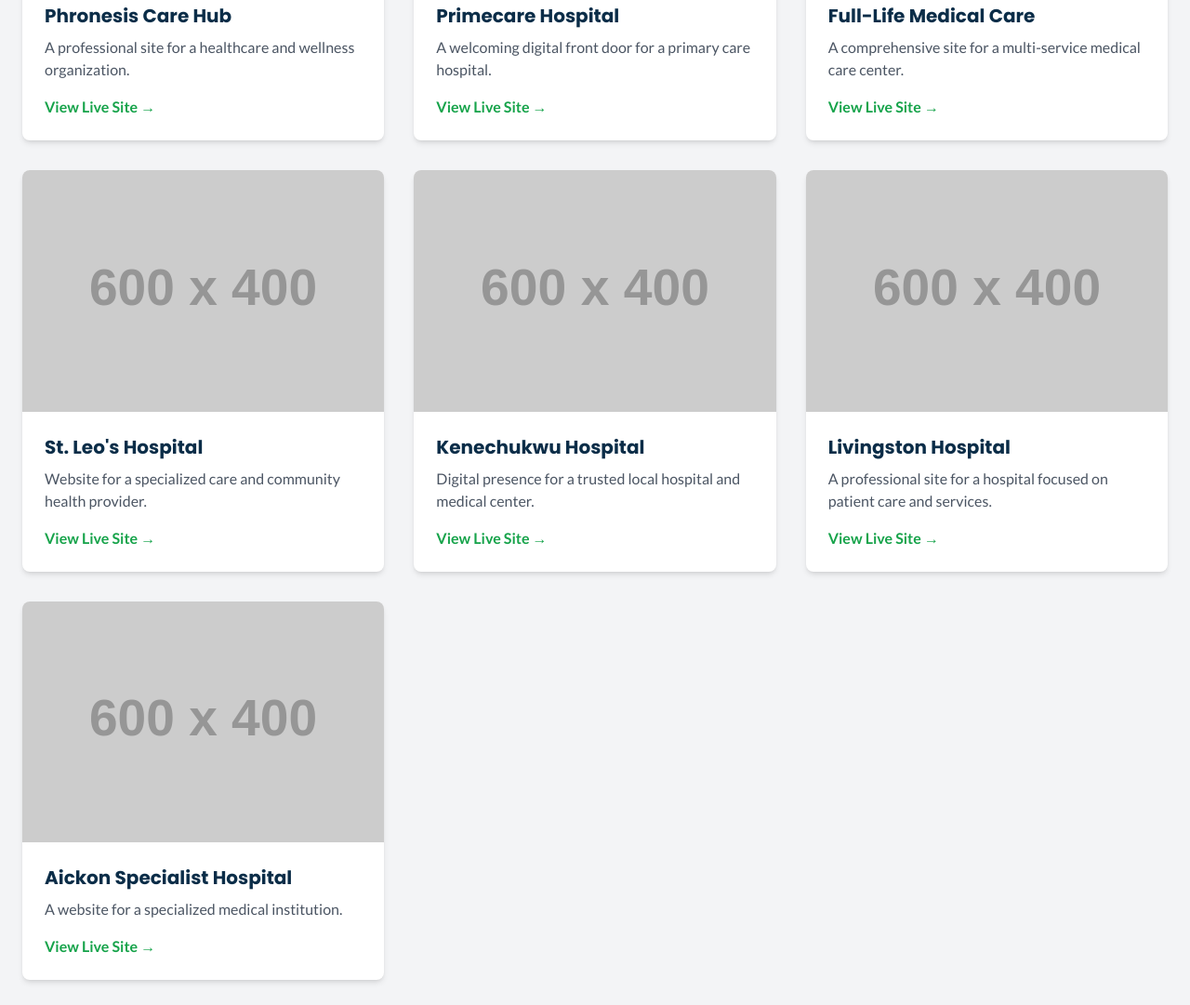
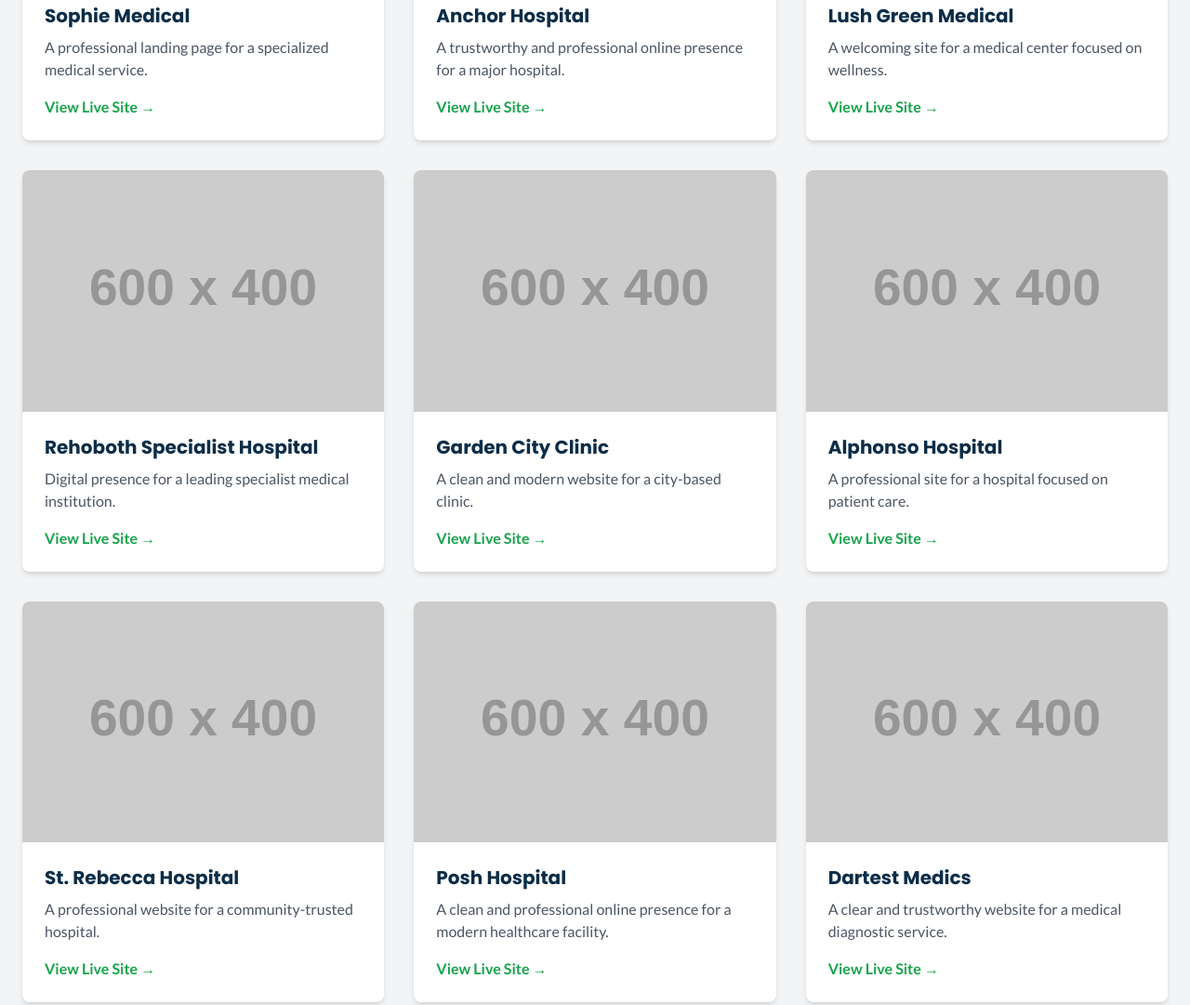
Before and after one commit to Ogirimaobey/fundbridgeafrica, a plain HTML site: page portfolio.html in a window 1280 px wide. Shown: the part 1194-2275 px from the top of the page at 93% size. Drawn offline with nearby package versions, Linux system fonts and the light colour scheme; placeholder pictures from the web are drawn by us.

Commit message:
Update portfolio.html

```diff
--- a/portfolio.html
+++ b/portfolio.html
@@ -46,15 +46,18 @@
             <h3 class="text-3xl font-bold text-[#0B2D48] font-poppins border-b-2 border-green-500 pb-2 mb-8">Healthcare & Health-Tech</h3>
             <div class="grid grid-cols-1 md:grid-cols-2 lg:grid-cols-3 gap-8">
                 <div class="bg-white rounded-lg shadow-md overflow-hidden card-hover"><img src="https://placehold.co/600x400/1DB954/FFFFFF?text=AfriDam+AI" alt="AfriDam AI Website"><div class="p-6"><h4 class="text-xl font-bold text-[#0B2D48]">AfriDam AI</h4><p class="text-gray-600 mt-2">A professional website for a cutting-edge health-tech startup.</p><a href="http://www.afridamai.com" target="_blank" class="mt-4 inline-block text-green-600 font-bold hover:underline">View Live Site &rarr;</a></div></div>
+                <div class="bg-white rounded-lg shadow-md overflow-hidden card-hover"><img src="https://placehold.co/600x400/1DB954/FFFFFF?text=New+Mile+One" alt="New Mile One Hospital Website"><div class="p-6"><h4 class="text-xl font-bold text-[#0B2D48]">New Mile One Hospital</h4><p class="text-gray-600 mt-2">A modern and professional site for a key healthcare provider.</p><a href="https://ogirimaobey.github.io/New-Mile-One-Hospital/#" target="_blank" class="mt-4 inline-block text-green-600 font-bold hover:underline">View Live Site &rarr;</a></div></div>
+                <div class="bg-white rounded-lg shadow-md overflow-hidden card-hover"><img src="https://placehold.co/600x400/1DB954/FFFFFF?text=Cottage+Hospital" alt="Cottage Hospital Website"><div class="p-6"><h4 class="text-xl font-bold text-[#0B2D48]">Cottage Hospital</h4><p class="text-gray-600 mt-2">A clean and accessible website for a community-focused hospital.</p><a href="https://ogirimaobey.github.io/Cottage-Hospital./#" target="_blank" class="mt-4 inline-block text-green-600 font-bold hover:underline">View Live Site &rarr;</a></div></div>
+                <div class="bg-white rounded-lg shadow-md overflow-hidden card-hover"><img src="https://placehold.co/600x400/1DB954/FFFFFF?text=Sophie+Medical" alt="Sophie Medical Website"><div class="p-6"><h4 class="text-xl font-bold text-[#0B2D48]">Sophie Medical</h4><p class="text-gray-600 mt-2">A professional landing page for a specialized medical service.</p><a href="https://ogirimaobey.github.io/Sophie-Medical/" target="_blank" class="mt-4 inline-block text-green-600 font-bold hover:underline">View Live Site &rarr;</a></div></div>
+                <div class="bg-white rounded-lg shadow-md overflow-hidden card-hover"><img src="https://placehold.co/600x400/1DB954/FFFFFF?text=Anchor+Hospital" alt="Anchor Hospital Website"><div class="p-6"><h4 class="text-xl font-bold text-[#0B2D48]">Anchor Hospital</h4><p class="text-gray-600 mt-2">A trustworthy and professional online presence for a major hospital.</p><a href="https://ogirimaobey.github.io/anchor-hospital/" target="_blank" class="mt-4 inline-block text-green-600 font-bold hover:underline">View Live Site &rarr;</a></div></div>
+                <div class="bg-white rounded-lg shadow-md overflow-hidden card-hover"><img src="https://placehold.co/600x400/1DB954/FFFFFF?text=Lush+Green" alt="Lush Green Medical Center Website"><div class="p-6"><h4 class="text-xl font-bold text-[#0B2D48]">Lush Green Medical</h4><p class="text-gray-600 mt-2">A welcoming site for a medical center focused on wellness.</p><a href="https://ogirimaobey.github.io/lush-green-medical-center/" target="_blank" class="mt-4 inline-block text-green-600 font-bold hover:underline">View Live Site &rarr;</a></div></div>
+                <div class="bg-white rounded-lg shadow-md overflow-hidden card-hover"><img src="https://placehold.co/600x400/1DB954/FFFFFF?text=Rehoboth" alt="Rehoboth Specialist Hospital Website"><div class="p-6"><h4 class="text-xl font-bold text-[#0B2D48]">Rehoboth Specialist Hospital</h4><p class="text-gray-600 mt-2">Digital presence for a leading specialist medical institution.</p><a href="https://ogirimaobey.github.io/Rehoboth-Specialist-Hospital-/" target="_blank" class="mt-4 inline-block text-green-600 font-bold hover:underline">View Live Site &rarr;</a></div></div>
+                <div class="bg-white rounded-lg shadow-md overflow-hidden card-hover"><img src="https://placehold.co/600x400/1DB954/FFFFFF?text=Garden+City" alt="Garden City Clinic Website"><div class="p-6"><h4 class="text-xl font-bold text-[#0B2D48]">Garden City Clinic</h4><p class="text-gray-600 mt-2">A clean and modern website for a city-based clinic.</p><a href="https://ogirimaobey.github.io/Garden-City-Clinic/" target="_blank" class="mt-4 inline-block text-green-600 font-bold hover:underline">View Live Site &rarr;</a></div></div>
+                <div class="bg-white rounded-lg shadow-md overflow-hidden card-hover"><img src="https://placehold.co/600x400/1DB954/FFFFFF?text=Alphonso" alt="Alphonso Hospital Website"><div class="p-6"><h4 class="text-xl font-bold text-[#0B2D48]">Alphonso Hospital</h4><p class="text-gray-600 mt-2">A professional site for a hospital focused on patient care.</p><a href="https://ogirimaobey.github.io/Alphonso-Hospital/" target="_blank" class="mt-4 inline-block text-green-600 font-bold hover:underline">View Live Site &rarr;</a></div></div>
+                <div class="bg-white rounded-lg shadow-md overflow-hidden card-hover"><img src="https://placehold.co/600x400/1DB954/FFFFFF?text=St.+Rebecca" alt="St Rebecca Hospital Website"><div class="p-6"><h4 class="text-xl font-bold text-[#0B2D48]">St. Rebecca Hospital</h4><p class="text-gray-600 mt-2">A professional website for a community-trusted hospital.</p><a href="https://ogirimaobey.github.io/St-Rebecca-Hospital.-/" target="_blank" class="mt-4 inline-block text-green-600 font-bold hover:underline">View Live Site &rarr;</a></div></div>
+                <!-- ... other healthcare sites from history ... -->
                 <div class="bg-white rounded-lg shadow-md overflow-hidden card-hover"><img src="https://placehold.co/600x400/1DB954/FFFFFF?text=Posh+Hospital" alt="Posh Hospital Website"><div class="p-6"><h4 class="text-xl font-bold text-[#0B2D48]">Posh Hospital</h4><p class="text-gray-600 mt-2">A clean and professional online presence for a modern healthcare facility.</p><a href="https://ogirimaobey.github.io/posh-hospital/" target="_blank" class="mt-4 inline-block text-green-600 font-bold hover:underline">View Live Site &rarr;</a></div></div>
                 <div class="bg-white rounded-lg shadow-md overflow-hidden card-hover"><img src="https://placehold.co/600x400/1DB954/FFFFFF?text=Dartest+Medics" alt="Dartest Medics Website"><div class="p-6"><h4 class="text-xl font-bold text-[#0B2D48]">Dartest Medics</h4><p class="text-gray-600 mt-2">A clear and trustworthy website for a medical diagnostic service.</p><a href="https://ogirimaobey.github.io/dartest-medics/" target="_blank" class="mt-4 inline-block text-green-600 font-bold hover:underline">View Live Site &rarr;</a></div></div>
-                <div class="bg-white rounded-lg shadow-md overflow-hidden card-hover"><img src="https://placehold.co/600x400/1DB954/FFFFFF?text=Phronesis+Care" alt="Phronesis Care Hub Website"><div class="p-6"><h4 class="text-xl font-bold text-[#0B2D48]">Phronesis Care Hub</h4><p class="text-gray-600 mt-2">A professional site for a healthcare and wellness organization.</p><a href="https://ogirimaobey.github.io/phronesis-care-hub/" target="_blank" class="mt-4 inline-block text-green-600 font-bold hover:underline">View Live Site &rarr;</a></div></div>
-                <div class="bg-white rounded-lg shadow-md overflow-hidden card-hover"><img src="https://placehold.co/600x400/1DB954/FFFFFF?text=Primecare" alt="Primecare Hospital Website"><div class="p-6"><h4 class="text-xl font-bold text-[#0B2D48]">Primecare Hospital</h4><p class="text-gray-600 mt-2">A welcoming digital front door for a primary care hospital.</p><a href="https://ogirimaobey.github.io/primecare-hospital/" target="_blank" class="mt-4 inline-block text-green-600 font-bold hover:underline">View Live Site &rarr;</a></div></div>
-                <div class="bg-white rounded-lg shadow-md overflow-hidden card-hover"><img src="https://placehold.co/600x400/1DB954/FFFFFF?text=Full-Life+Medical" alt="Full-Life Medical Care Website"><div class="p-6"><h4 class="text-xl font-bold text-[#0B2D48]">Full-Life Medical Care</h4><p class="text-gray-600 mt-2">A comprehensive site for a multi-service medical care center.</p><a href="https://ogirimaobey.github.io/full-life-medical-care/" target="_blank" class="mt-4 inline-block text-green-600 font-bold hover:underline">View Live Site &rarr;</a></div></div>
-                <div class="bg-white rounded-lg shadow-md overflow-hidden card-hover"><img src="https://placehold.co/600x400/1DB954/FFFFFF?text=St.+Leo's" alt="St. Leo's Hospital Website"><div class="p-6"><h4 class="text-xl font-bold text-[#0B2D48]">St. Leo's Hospital</h4><p class="text-gray-600 mt-2">Website for a specialized care and community health provider.</p><a href="https://ogirimaobey.github.io/st.-leo-s-hospital/" target="_blank" class="mt-4 inline-block text-green-600 font-bold hover:underline">View Live Site &rarr;</a></div></div>
-                <div class="bg-white rounded-lg shadow-md overflow-hidden card-hover"><img src="https://placehold.co/600x400/1DB954/FFFFFF?text=Kenechukwu" alt="Kenechukwu Hospital Website"><div class="p-6"><h4 class="text-xl font-bold text-[#0B2D48]">Kenechukwu Hospital</h4><p class="text-gray-600 mt-2">Digital presence for a trusted local hospital and medical center.</p><a href="https://ogirimaobey.github.io/kenechukwu-hospital/" target="_blank" class="mt-4 inline-block text-green-600 font-bold hover:underline">View Live Site &rarr;</a></div></div>
-                <div class="bg-white rounded-lg shadow-md overflow-hidden card-hover"><img src="https://placehold.co/600x400/1DB954/FFFFFF?text=Livingston" alt="Livingston Hospital Website"><div class="p-6"><h4 class="text-xl font-bold text-[#0B2D48]">Livingston Hospital</h4><p class="text-gray-600 mt-2">A professional site for a hospital focused on patient care and services.</p><a href="https://ogirimaobey.github.io/livingston-hospital/" target="_blank" class="mt-4 inline-block text-green-600 font-bold hover:underline">View Live Site &rarr;</a></div></div>
-                <div class="bg-white rounded-lg shadow-md overflow-hidden card-hover"><img src="https://placehold.co/600x400/1DB954/FFFFFF?text=Aickon+Specialist" alt="Aickon Specialist Hospital Website"><div class="p-6"><h4 class="text-xl font-bold text-[#0B2D48]">Aickon Specialist Hospital</h4><p class="text-gray-600 mt-2">A website for a specialized medical institution.</p><a href="https://ogirimaobey.github.io/aickon-specialist-hospital/" target="_blank" class="mt-4 inline-block text-green-600 font-bold hover:underline">View Live Site &rarr;</a></div></div>
             </div>
         </div>
 
```
